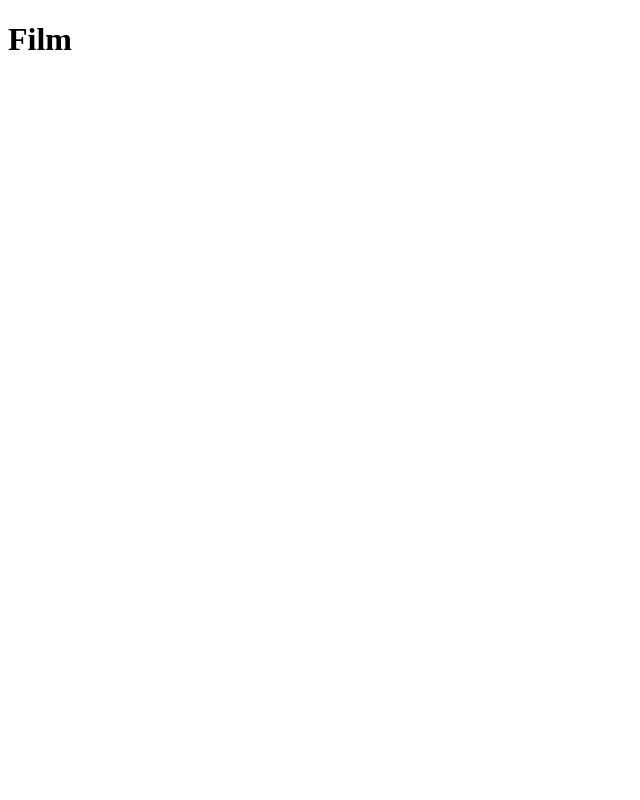
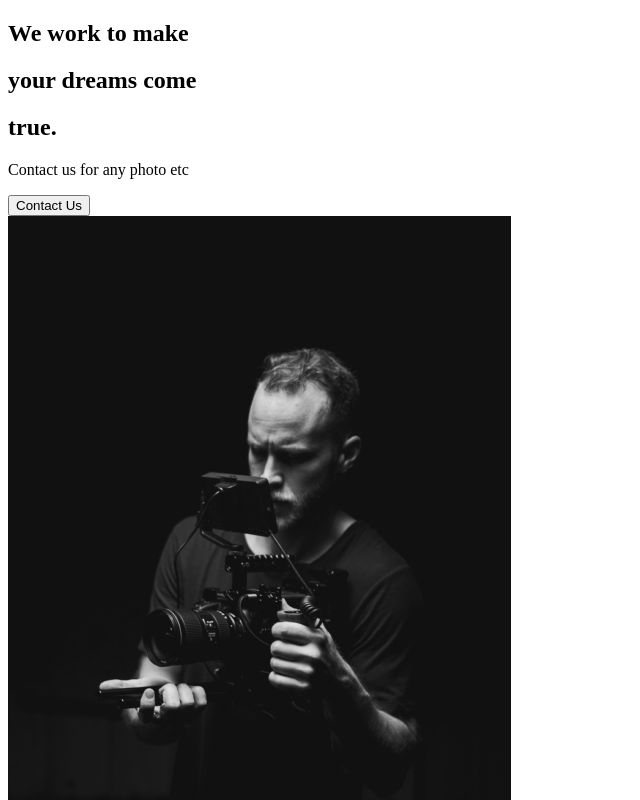
Before and after one commit to MathManiac/old_capture, a React (Create React App) app: page / in a window 1280 px wide. Shown: the top 800 px of the page, without its empty margins (0-640 px from the left). Built offline with nearby package versions, Linux system fonts and the light colour scheme.

Commit message:
2. AboutUs

```diff
--- a/src/App.js
+++ b/src/App.js
@@ -1,9 +1,11 @@
-
+import React from 'react';
+//Import Pages
+import AboutUs from './pages/AboutUs';
 
 function App() {
   return (
     <div className="App">
-      <h1>Film</h1>
+      <AboutUs />
     </div>
   );
 }
--- /dev/null
+++ b/src/components/AboutSection.js
@@ -0,0 +1,29 @@
+import React from 'react';
+import home1 from '../img/home1.png'
+
+const AboutSection = () => {
+    return(
+        <div>
+            <div className="description">
+                <div className="title">
+                    <div className="hide">
+                        <h2>We work to make</h2>
+                    </div>
+                    <div className="hide">
+                        <h2>your <span>dreams</span> come</h2>
+                    </div>
+                    <div className="hide">
+                        <h2>true.</h2>
+                    </div>
+                </div>
+                <p>Contact us for any photo etc</p>
+                <button>Contact Us</button>
+            </div>
+            <div className="image">
+                <img src={home1} alt="guy with a camera"/>
+            </div>
+        </div>
+    )
+}
+
+export default AboutSection;
--- /dev/null
+++ b/src/pages/AboutUs.js
@@ -0,0 +1,11 @@
+import React from 'react';
+//Page components
+import AboutSection from '../components/AboutSection';
+
+const AboutUs = () => {
+    return(
+        <AboutSection/>
+    )
+}
+
+export default AboutUs;
```
Also changed, not shown: 1 other file (tests, documents, lock files or other folders).
